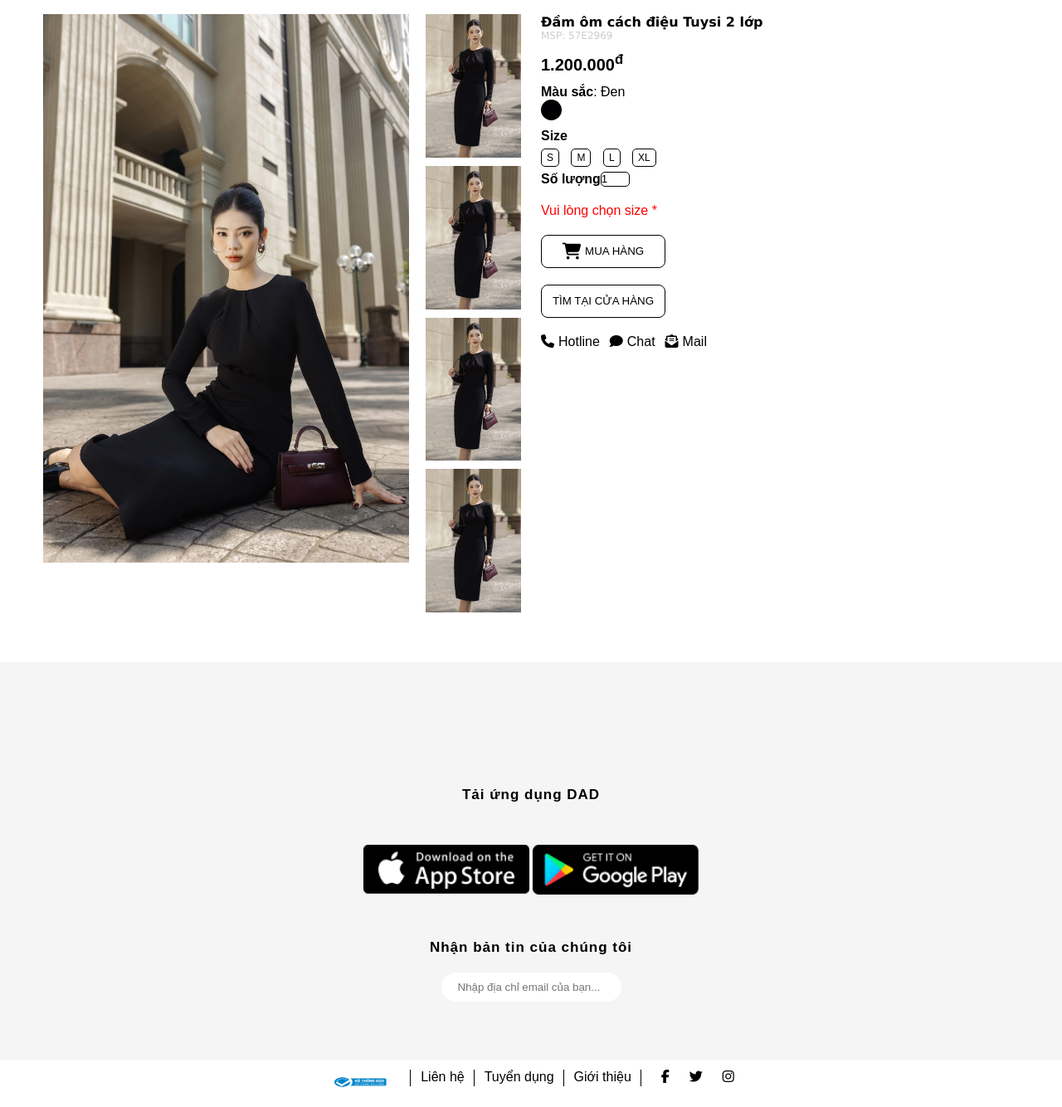
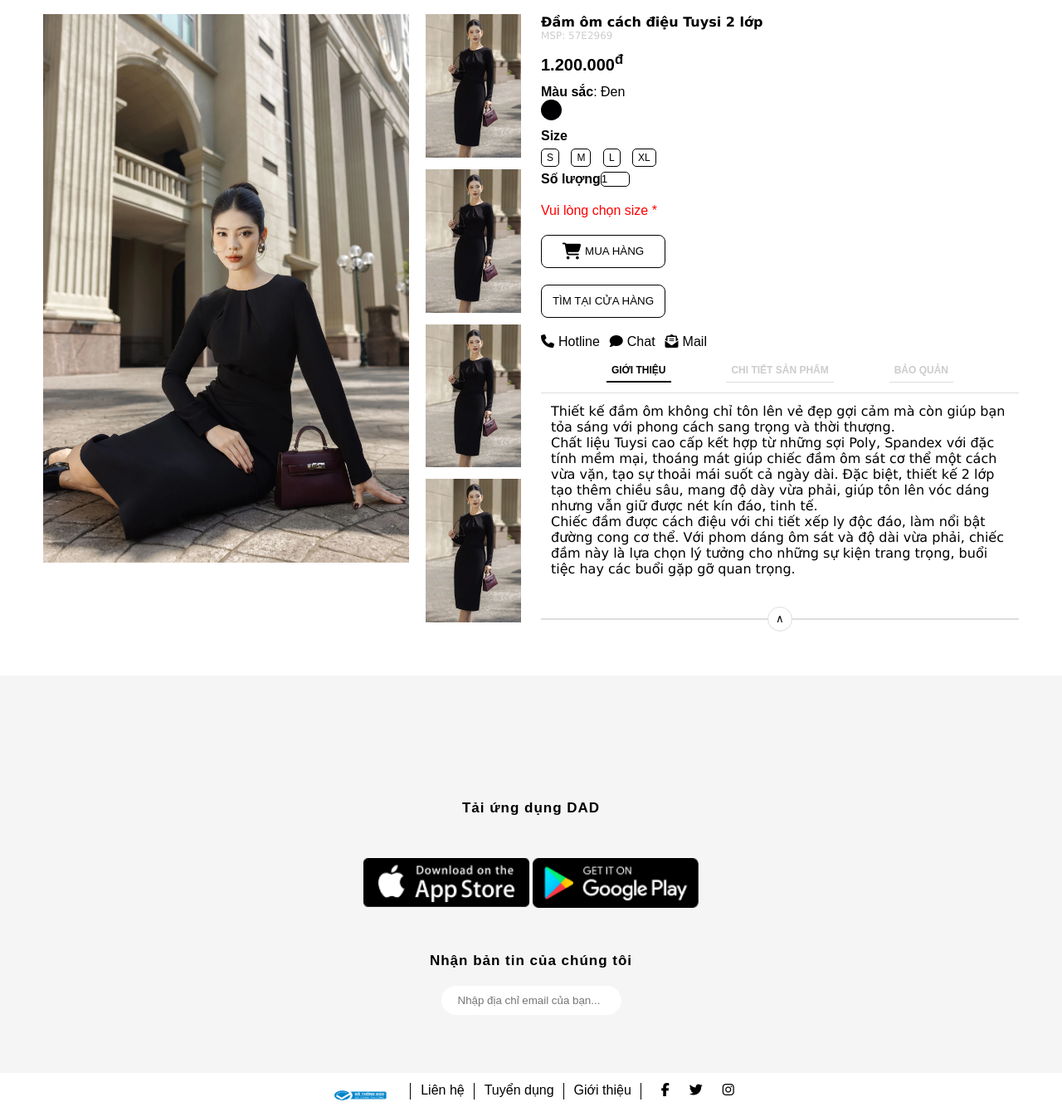
Before and after one commit to Anhdung2k3VN/websitebanhang, a PHP site: page /product.html in a window 1280 px wide. Shown: the part 201-1535 px from the top of the page at 83% size. Run offline with PHP 8.4, Linux system fonts and the light colour scheme; some libraries are stand-ins or nearby versions.

Commit message:
product update

```diff
--- a/css/style.css
+++ b/css/style.css
@@ -427,6 +427,7 @@ a {
   justify-content: space-between;
   /* margin-top: 20px; */
   width: 20%;
+  display: block;
 }
 .product-content-left-small-img img {
   width: 100%;
@@ -523,3 +524,53 @@ a {
   font-size: 16px;
   margin-right: 5px;
 }
+.product-content-right-bottom1 {
+  margin-top: 20px;
+  display: flex;
+  justify-content: space-between;
+  border: 1px solid #dddddd;
+  position: relative;
+}
+.product-content-right-bottom-top {
+  position: absolute;
+  width: 30px;
+  height: 30px;
+  border: 1px solid #dddddd;
+  display: flex;
+  justify-content: center;
+  align-items: center;
+  background-color: #fff;
+  top: -15px;
+  left: 50%;
+  border-radius: 50%;
+  transform: translateX(-50%);
+  cursor: pointer;
+}
+.product-content-right-bottom-content p {
+  padding: 12px;
+  font-family: var(--main-text-font);
+}
+.product-content-right-bottom-content-title {
+  padding: 12px;
+  font-size: 16px;
+  font-family: var(--main-text-font);
+  font-weight: bold;
+  justify-content: space-evenly;
+  border-bottom: 1px solid #dddddd;
+}
+.product-content-right-bottom-content-title-item {
+  font-size: 12px;
+  font-family: var(--main-text-font);
+  color: #cccccc;
+  padding: 6px;
+  text-align: center;
+  border-bottom: 1px solid #dddddd;
+}
+
+.product-content-right-bottom-content-title-item.active {
+  color: #000;
+  border-bottom: 2px solid #000000;
+}
+.activeB {
+  display: none;
+}
--- a/product.html
+++ b/product.html
@@ -146,9 +146,118 @@
               </div>
             </div>
 
-            <!-- <div class="product-content-right-bottom">
-              <div class="product-content-right-bottom-top"></div>
-            </div> -->
+            <div class="product-content-right-bottom">
+              <div class="product-content-right-bottom-content-big">
+                <div class="product-content-right-bottom-content-title row">
+                  <div
+                    class="product-content-right-bottom-content-title-item gioithieu"
+                  >
+                    <p>GIỚI THIỆU</p>
+                  </div>
+                  <div
+                    class="product-content-right-bottom-content-title-item chitiet"
+                  >
+                    <p>CHI TIẾT SẢN PHẨM</p>
+                  </div>
+                  <div
+                    class="product-content-right-bottom-content-title-item baoquan"
+                  >
+                    <p>BẢO QUẢN</p>
+                  </div>
+                </div>
+                <div class="product-content-right-bottom-content">
+                  <div class="product-content-right-bottom-content-intro">
+                    <p>
+                      Thiết kế đầm ôm không chỉ tôn lên vẻ đẹp gợi cảm mà còn
+                      giúp bạn tỏa sáng với phong cách sang trọng và thời
+                      thượng.
+                      <br />
+
+                      Chất liệu Tuysi cao cấp kết hợp từ những sợi Poly, Spandex
+                      với đặc tính mềm mại, thoáng mát giúp chiếc đầm ôm sát cơ
+                      thể một cách vừa vặn, tạo sự thoải mái suốt cả ngày dài.
+                      Đặc biệt, thiết kế 2 lớp tạo thêm chiều sâu, mang độ dày
+                      vừa phải, giúp tôn lên vóc dáng nhưng vẫn giữ được nét kín
+                      đáo, tinh tế. <br />
+
+                      Chiếc đầm được cách điệu với chi tiết xếp ly độc đáo, làm
+                      nổi bật đường cong cơ thể. Với phom dáng ôm sát và độ dài
+                      vừa phải, chiếc đầm này là lựa chọn lý tưởng cho những sự
+                      kiện trang trọng, buổi tiệc hay các buổi gặp gỡ quan
+                      trọng.
+                    </p>
+                    <br />
+                  </div>
+                  <div class="product-content-right-bottom-content-detail">
+                    <p>
+                      Dòng sản phẩm Ladies <br />
+                      Nhóm sản phẩm Đầm <br />
+                      Cổ áo Cổ tròn <br />
+                      Tay áo Tay dài <br />
+                      Kiểu dáng Đầm ôm <br />
+                      Độ dài Qua gối <br />
+                      Họa tiết Trơn <br />
+                      Chất liệu Tuysi
+                    </p>
+                    <br />
+                  </div>
+                  <div class="product-content-right-bottom-content-preserve">
+                    <p>
+                      Chi tiết bảo quản sản phẩm : <br />
+
+                      * Các sản phẩm thuộc dòng cao cấp (Senora) và áo khoác
+                      (dạ, tweed, lông, phao) chỉ giặt khô, tuyệt đối không giặt
+                      ướt.
+                      <br />
+
+                      * Vải dệt kim: sau khi giặt sản phẩm phải được phơi ngang
+                      tránh bai giãn. <br />
+
+                      * Vải voan, lụa, chiffon nên giặt bằng tay. <br />
+
+                      * Vải thô, tuytsi, kaki không có phối hay trang trí đá
+                      cườm thì có thể giặt máy. <br />
+
+                      * Vải thô, tuytsi, kaki có phối màu tương phản hay trang
+                      trí voan, lụa, đá cườm thì cần giặt tay. <br />
+
+                      * Đồ Jeans nên hạn chế giặt bằng máy giặt vì sẽ làm phai
+                      màu jeans. Nếu giặt thì nên lộn trái sản phẩm khi giặt,
+                      đóng khuy, kéo khóa, không nên giặt chung cùng đồ sáng
+                      màu, tránh dính màu vào các sản phẩm khác. <br />
+
+                      * Các sản phẩm cần được giặt ngay không ngâm tránh bị
+                      loang màu, phân biệt màu và loại vải để tránh trường hợp
+                      vải phai. Không nên giặt sản phẩm với xà phòng có chất tẩy
+                      mạnh, nên giặt cùng xà phòng pha loãng. <br />
+
+                      * Các sản phẩm có thể giặt bằng máy thì chỉ nên để chế độ
+                      giặt nhẹ, vắt mức trung bình và nên phân các loại sản phẩm
+                      cùng màu và cùng loại vải khi giặt. <br />
+
+                      * Nên phơi sản phẩm tại chỗ thoáng mát, tránh ánh nắng
+                      trực tiếp sẽ dễ bị phai bạc màu, nên làm khô quần áo bằng
+                      cách phơi ở những điểm gió sẽ giữ màu vải tốt hơn. <br />
+
+                      * Những chất vải 100% cotton, không nên phơi sản phẩm bằng
+                      mắc áo mà nên vắt ngang sản phẩm lên dây phơi để tránh
+                      tình trạng rạn vải. <br />
+
+                      * Khi ủi sản phẩm bằng bàn là và sử dụng chế độ hơi nước
+                      sẽ làm cho sản phẩm dễ ủi phẳng, mát và không bị cháy, giữ
+                      màu sản phẩm được đẹp và bền lâu hơn. Nhiệt độ của bàn là
+                      tùy theo từng loại vải.
+                    </p>
+                    <br />
+                  </div>
+                </div>
+              </div>
+              <div class="product-content-right-bottom1">
+                <button class="product-content-right-bottom-top">
+                  &#8743;
+                </button>
+              </div>
+            </div>
           </div>
         </div>
       </div>
```
Also changed, not shown: js/script.js (+85 -0 lines).
